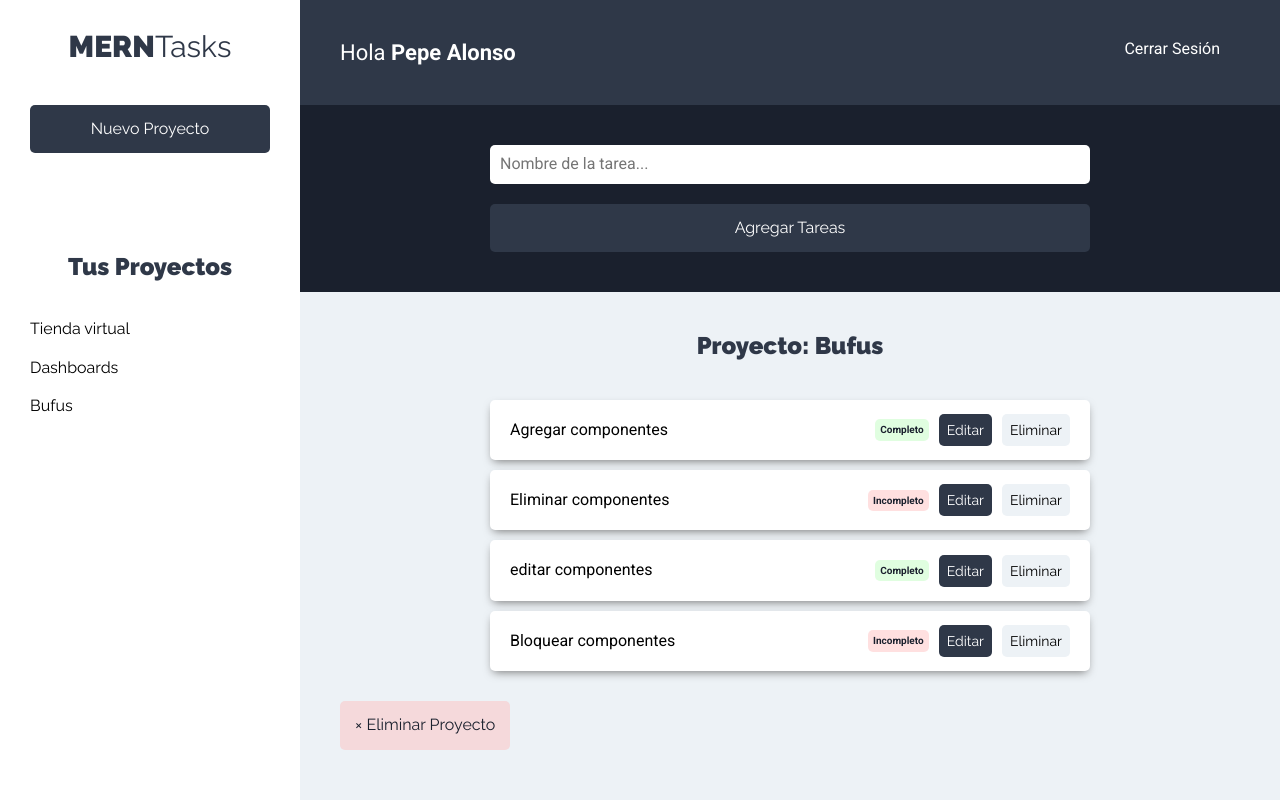
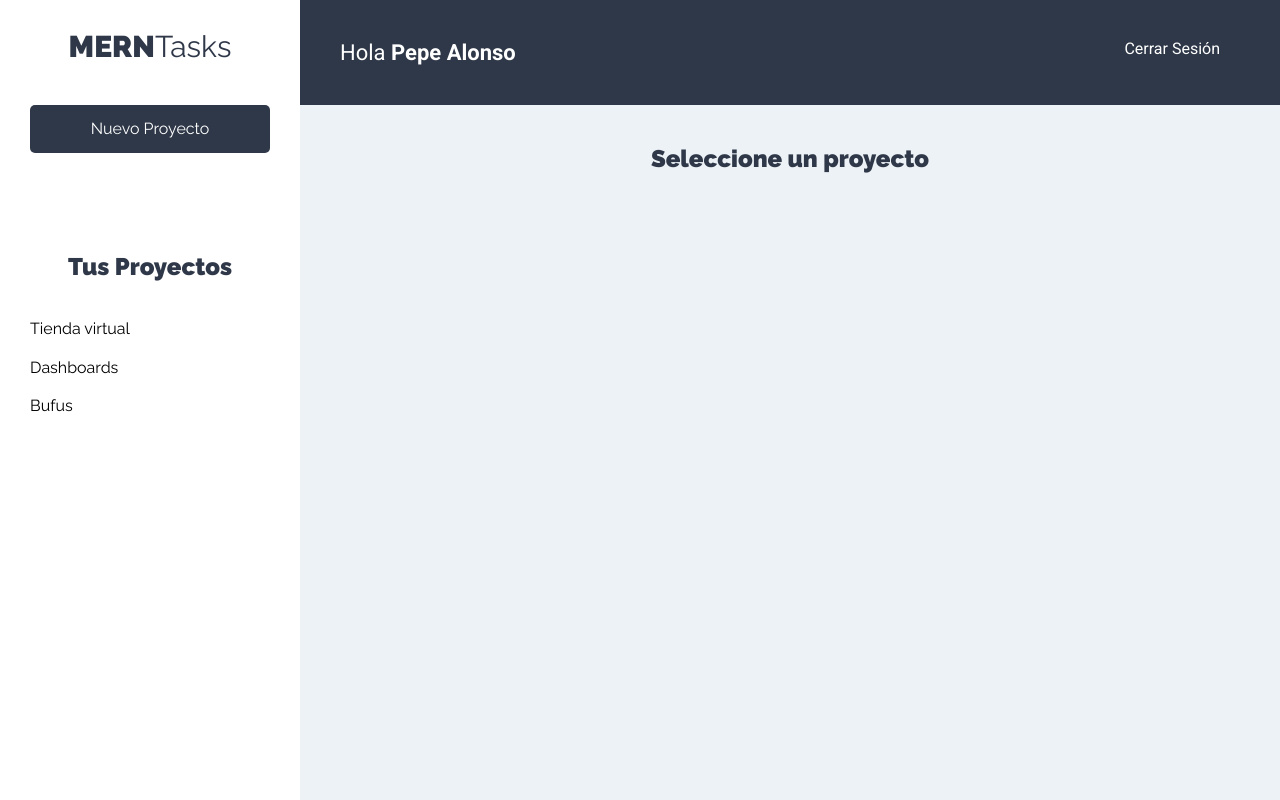
Before and after one commit to e-burgos/mern-tasks-react, a React (Create React App) app: page /projects in a window 1280 px wide. Built offline with nearby package versions, Linux system fonts and the light colour scheme.

Commit message:
selection and deletion of the current project

```diff
--- a/src/components/projects/ItemProject.js
+++ b/src/components/projects/ItemProject.js
@@ -1,11 +1,23 @@
-import React from 'react'
+import React, { useContext } from 'react'
+import projectContext from '../../context/projects/projectContext';
 
 const ItemProject = ({project}) => {
+
+    // Obtener proyectos
+    const projectsContext = useContext(projectContext);
+    const { getCurrentProject } = projectsContext;
+
+    // Obtener proyecto actual al hacer click en un proyecto del listado
+    const getProject = () => {
+        getCurrentProject(project.id)
+    }
+
     return (
         <li>
             <button
                 type="button"
                 className="btn btn-blank"
+                onClick={getProject}
             >{project.projectName}</button>
         </li>
      );
--- a/src/components/projects/ListProjects.js
+++ b/src/components/projects/ListProjects.js
@@ -14,7 +14,7 @@ const ListProjects = () => {
     },[])
 
     // Validar si no hay proyectos
-    if(projects.length === 0) return null;
+    if(projects.length === 0) return <p className="text-center">No hay proyectos, comienza creando uno.</p>;
 
     return (
         <ul className="listado-proyectos">
--- a/src/components/tasks/FormTask.js
+++ b/src/components/tasks/FormTask.js
@@ -1,6 +1,18 @@
-import React from 'react';
+import React, { useContext } from 'react';
+import projectContext from '../../context/projects/projectContext';
 
 const FormTask = () => {
+
+    // Extraer si un proyecto esta activo
+    const projectsContext = useContext(projectContext);
+    const { project } = projectsContext;
+
+    // Verificamos si no hay proyecto seleccionado
+    if(!project) return null;
+
+    // Aplicamos array destructuring para extraer el proyecto
+    const [ projectSelected ] = project;
+
     return (
         <div className="formulario">
             <form>
--- a/src/components/tasks/ListTasks.js
+++ b/src/components/tasks/ListTasks.js
@@ -1,5 +1,6 @@
-import React, { Fragment } from 'react'
+import React, { Fragment, useContext } from 'react'
 import Task from './Task';
+import projectContext from '../../context/projects/projectContext';
 
 const ListTasks = () => {
 
@@ -10,9 +11,24 @@ const ListTasks = () => {
         {id: 4, taskName: "Bloquear componentes", status: false},
     ]
 
+    // Extraer si un proyecto esta activo
+    const projectsContext = useContext(projectContext);
+    const { project, destroyProject } = projectsContext;
+
+    // Verificamos si no hay proyecto seleccionado
+    if(!project) return <h2>Seleccione un proyecto</h2>
+
+    // Aplicamos array destructuring para extraer el proyecto
+    const [ currentProject ] = project;
+
+    // Eliminar el proyecto actual
+    const destroyCurrentProject = () => {
+        destroyProject(currentProject.id)
+    }
+
     return (
         <Fragment>
-            <h2>Proyecto: Bufus</h2>
+            <h2>Proyecto: {currentProject.projectName}</h2>
             <ul className="listado-tareas">
                 {tasks.length === 0
                     ? (<li className="tarea"><p>Aún no hay tareas</p></li>)
@@ -27,6 +43,7 @@ const ListTasks = () => {
             <button
                 type="button"
                 className="btn btn-eliminar"
+                onClick={destroyCurrentProject}
             >&times; Eliminar Proyecto</button>
         </Fragment>
      );
--- a/src/context/projects/projectReducer.js
+++ b/src/context/projects/projectReducer.js
@@ -3,6 +3,8 @@ import {
     GET_PROJECTS,
     CREATE_PROJECT,
     VALIDATE_ERROR,
+    CURRENT_PROJECT,
+    DESTROY_PROJECT,
     } from '../../types/index';
 
 // eslint-disable-next-line
@@ -29,6 +31,17 @@ export default (state, action) => {
                 ...state,
                 errorForm: true
             }
+        case CURRENT_PROJECT:
+            return {
+                ...state,
+                project: state.projects.filter(project => project.id === action.payload)
+            }
+        case DESTROY_PROJECT:
+            return {
+                ...state,
+                projects: state.projects.filter(project => project.id !== action.payload),
+                project: null
+            }
         default:
             return state;
     }
--- a/src/context/projects/projectState.js
+++ b/src/context/projects/projectState.js
@@ -6,7 +6,9 @@ import {
     PROJECT_FORM,
     GET_PROJECTS,
     CREATE_PROJECT,
-    VALIDATE_ERROR
+    VALIDATE_ERROR,
+    CURRENT_PROJECT,
+    DESTROY_PROJECT
 } from '../../types/index';
 
 
@@ -21,7 +23,8 @@ const ProjectState = props => {
     const initialState = {
         projects: [],
         projectForm: false,
-        errorForm: false
+        errorForm: false,
+        project: null
     };
 
     // Dispatch para ejecutar las acciones
@@ -63,16 +66,35 @@ const ProjectState = props => {
         })
     }
 
+    // Obtener el proyecto actual o seleccionado
+    const getCurrentProject = projectId => {
+        dispatch({
+            type: CURRENT_PROJECT,
+            payload: projectId
+        })
+    }
+
+    // Eliminar un proyecto
+    const destroyProject = projectId => {
+        dispatch({
+            type: DESTROY_PROJECT,
+            payload: projectId
+        })
+    }
+
     return(
         <projectContext.Provider
             value={{
                 projects: state.projects,
                 projectForm: state.projectForm,
                 errorForm: state.errorForm,
+                project: state.project,
                 showProjectForm,
                 getProjects,
                 createProject,
-                showErrorForm
+                showErrorForm,
+                getCurrentProject,
+                destroyProject,
             }}
         >
             {props.children}
--- a/src/index.css
+++ b/src/index.css
@@ -47,6 +47,10 @@ ul {
 a {
   text-decoration: none;
   color: var(--gris2);
+}
+
+.text-center {
+  text-align: center!important;
 }
 
 /** BOTONES **/
--- a/src/types/index.js
+++ b/src/types/index.js
@@ -2,3 +2,5 @@ export const PROJECT_FORM = 'PROJECT_FORM';
 export const GET_PROJECTS = 'GET_PROJECTS';
 export const CREATE_PROJECT = 'CREATE_PROJECT';
 export const VALIDATE_ERROR = 'VALIDATE_ERROR';
+export const CURRENT_PROJECT = 'CURRENT_PROJECT';
+export const DESTROY_PROJECT = 'DESTROY_PROJECT';
```
